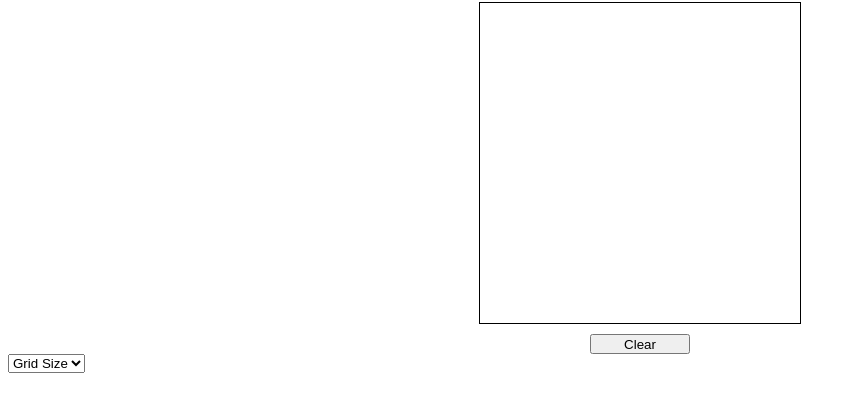
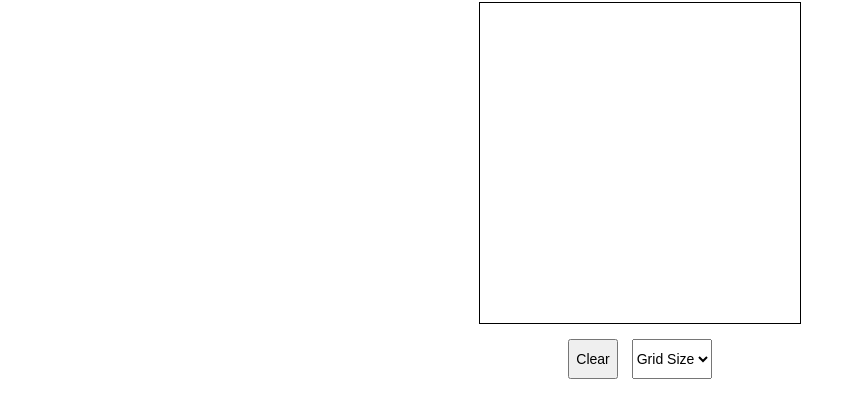
Before and after one commit to knoll3/Div-a-sketch, a plain HTML site: page index.html in a window 1280 px wide. Shown: the part 78-496 px from the top of the page, without its empty margins (0-856 px from the left). Drawn offline with Linux system fonts and the light colour scheme.

Commit message:
Add working grid size drop down

```diff
--- a/app.js
+++ b/app.js
@@ -35,3 +35,9 @@ function promptForSize() {
   let size = prompt("Input grid size:");
   drawGrid(size);
 }
+
+function updateGridSize() {
+  let size = document.getElementById('gridSize').value;
+  deleteCells();
+  drawGrid(size);
+}
--- a/index.html
+++ b/index.html
@@ -9,7 +9,7 @@
   <div id="container"></div>
   <script type="text/javascript" src="app.js"></script>
   <div id="inputs">
-    <button id="clearButton" onclick="deleteCells(); promptForSize()">Clear</button>
+    <button id="clearButton" onclick="updateGridSize()">Clear</button>
     <select id="gridSize" onchange="updateGridSize()">
       <option value="16">Grid Size</option>
       <option value="16">16 x 16</option>
--- a/style.css
+++ b/style.css
@@ -10,9 +10,13 @@ h1 {
   border: 1px solid black;
 }
 
-#clearButton {
-  display: block;
-  margin: 0 auto;
-  width: 100px;
-  height: 20px;
+#inputs {
+  text-align: center;
 }
+
+#inputs button,
+#inputs select {
+  margin: 5px;
+  height: 40px;
+  font-size: 14px;
+}
```
